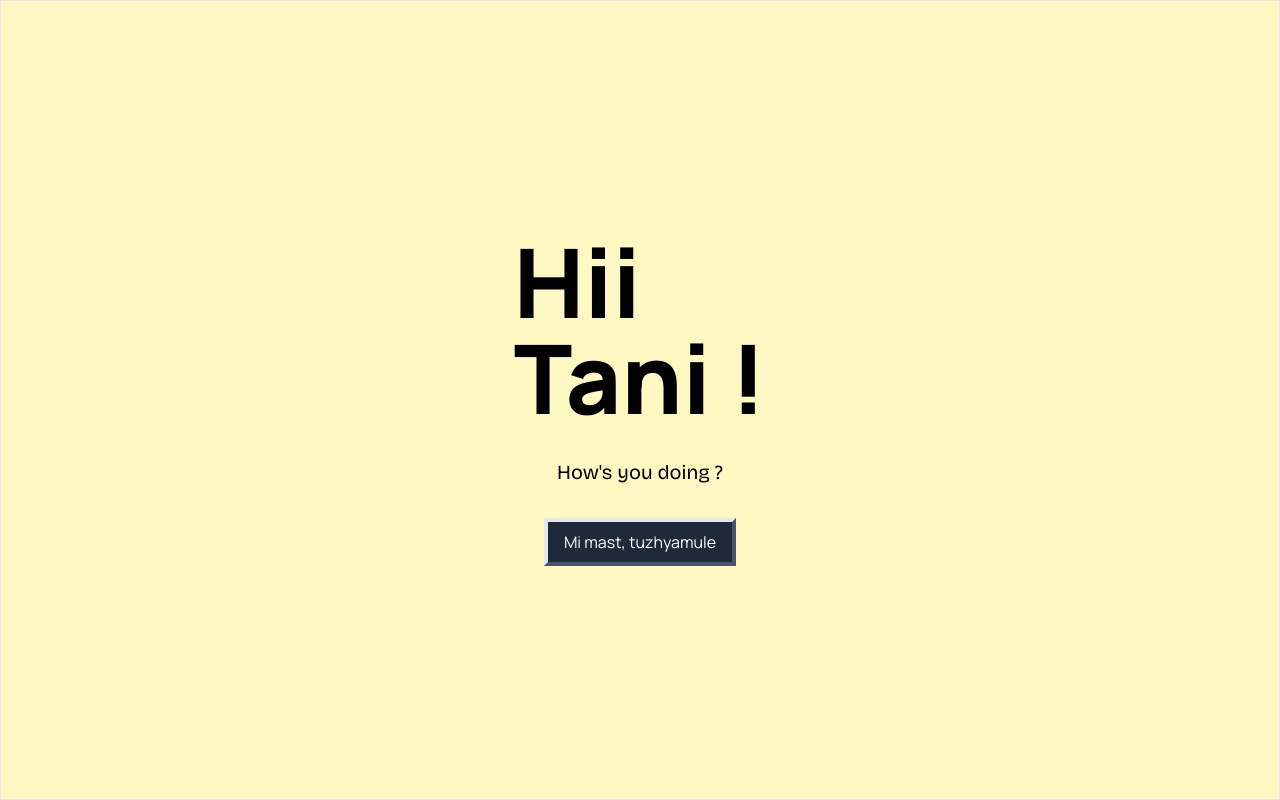
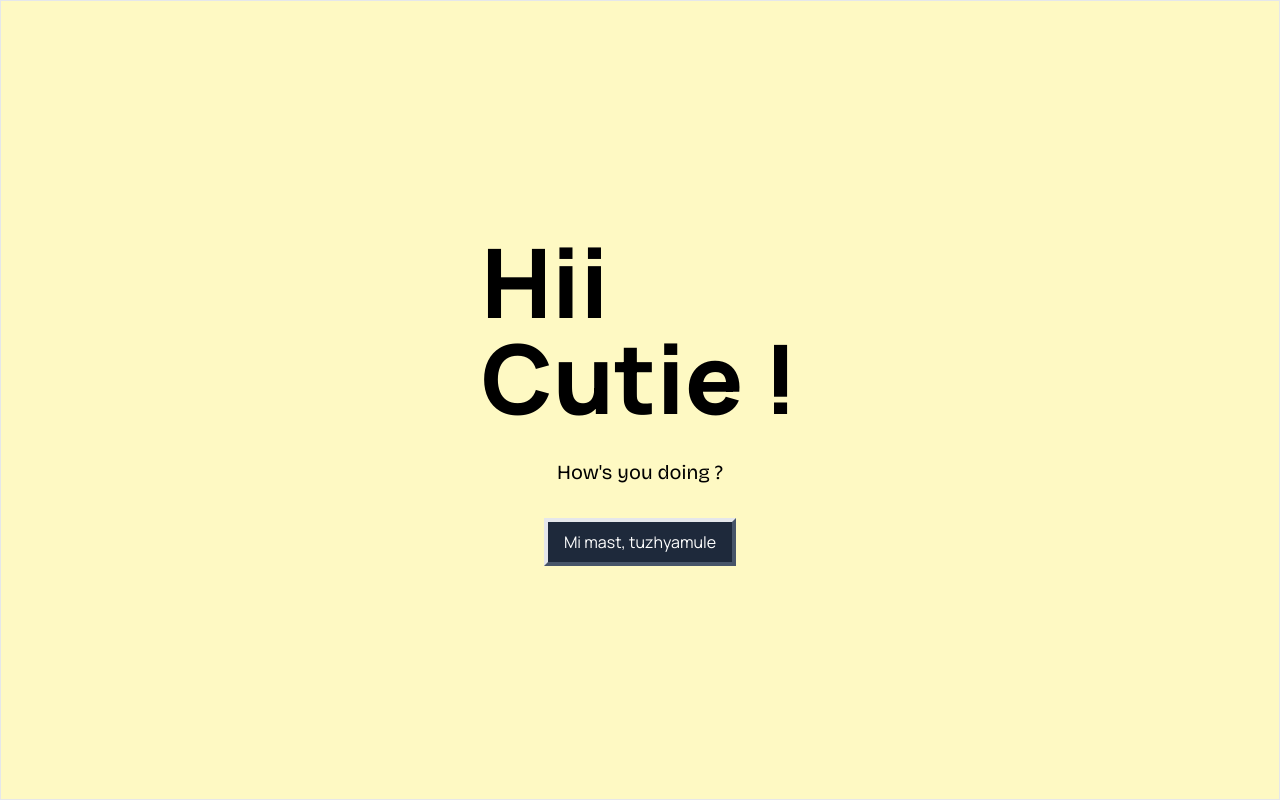
Before and after one commit to tanishpashte/overrun, a plain HTML site: page index.html in a window 1280 px wide. Drawn offline with nearby package versions, Linux system fonts and the light colour scheme.

Commit message:
change name

```diff
--- a/index.html
+++ b/index.html
@@ -19,7 +19,7 @@
     <title>Document</title>
 </head>
 <body class="bg-yellow-100 h-[100svh] flex flex-col justify-center items-center border">
-    <h1 class="font-extrabold text-8xl">Hii <br>Tani !</h1>
+    <h1 class="font-extrabold text-8xl">Hii <br>Cutie !</h1>
     <p style="font-family: 'Bricolage Grotesque', serif;" class="my-8 text-xl">How's you doing ?</p>
     <button class="bg-slate-800 text-white py-2 px-4 border-4 border-r-slate-600 border-b-slate-600 hover:bg-slate-700"><a href="./ask-page.html">Mi mast, tuzhyamule</a></button>
     <script src="https://kit.fontawesome.com/efd35c9483.js" crossorigin="anonymous"></script>
```
